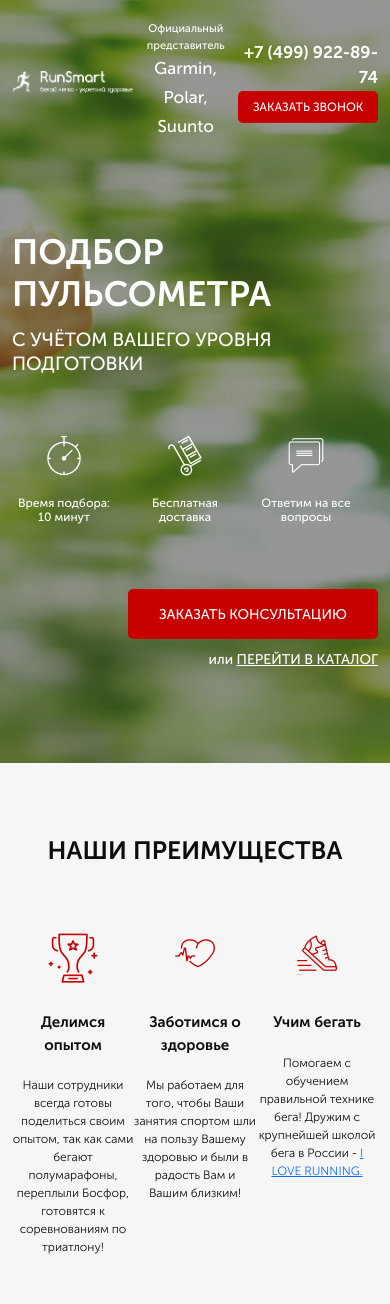
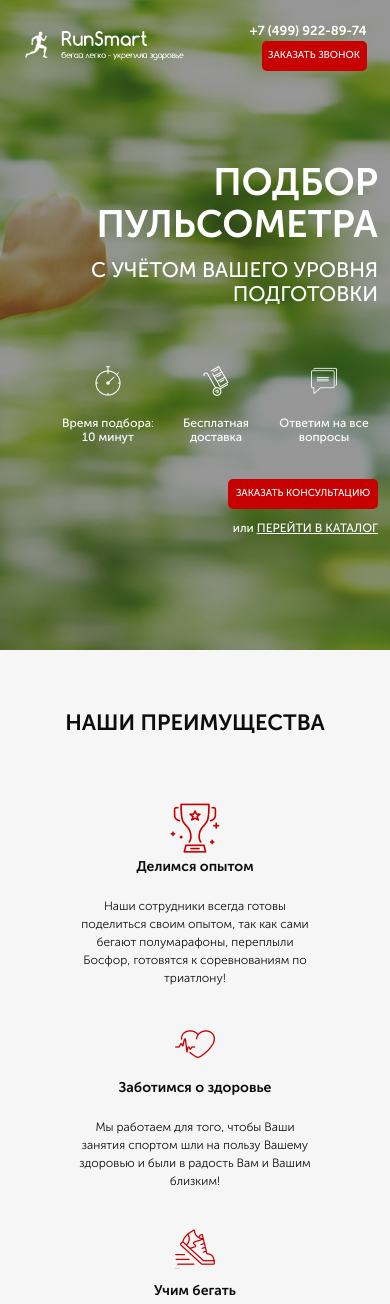
Before and after one commit to ilyalincoln/pulse, a website: page src/index.html in a window 390 px wide. Shown: the top 1304 px of the page. Drawn offline with Linux system fonts and the light colour scheme; files whose address does not match are found by name.

Commit message:
add mobile version (the first two sections)

```diff
--- a/src/scss/blocks/_advantages.scss
+++ b/src/scss/blocks/_advantages.scss
@@ -52,10 +52,11 @@
             font-size: 25px;
         }
         &__wrapper {
-            justify-content: space-evenly;
+            justify-content: center;
         }
         &__item {
             width: 200px;
+            margin: 0 10px 0 10px;
         }
         &__icon {
             width: 50px;
@@ -63,10 +64,31 @@
             font-size: 50px;
         }
         &__description-title {
-            font-size: 15px;
+            font-size: 14px;
         }
         &__description-subtitle {
             font-size: 12px;
         }
     }
 }
+
+@media (max-width: 575px) {
+    .advantages {
+        padding: 60px 0 60px;
+        &__title {
+            font-size: 22px;
+        }
+        &__wrapper {
+            flex-direction: column;
+            align-items: center;
+            margin-top: 30px;
+        }
+        &__item {
+            margin-top: 30px;
+            width: 235px;
+        }
+        &__description-title {
+            margin-top: 10px;
+        }
+    }
+}
--- a/src/scss/blocks/_buttons.scss
+++ b/src/scss/blocks/_buttons.scss
@@ -26,3 +26,27 @@
         }
     }
 }
+
+@media (max-width: 767px) {
+    .button {
+        width: 115px;
+        height: 25px;
+        font-size: 11px;
+        &_main {
+            width: 175px;
+            height: 35px;
+        }
+    }
+}
+
+@media (max-width: 575px) {
+    .button {
+        width: 105px;
+        height: 30px;
+        font-size: 10px;
+        &_main {
+            margin-top: 35px;
+            width: 150px;
+        }
+    }
+}
--- a/src/scss/blocks/_header.scss
+++ b/src/scss/blocks/_header.scss
@@ -57,3 +57,29 @@
         }
     }
 }
+
+@media (max-width: 767px) {
+    .header {
+        &__logo {
+            width: 160px;
+        }
+        &__contacts {
+            width: 160px;
+        }
+        &__phone {
+            font-size: 14px;
+        }
+    }
+}
+
+@media (max-width: 575px) {
+    .header {
+        justify-content: space-around;
+        &__text {
+            display: none;
+        }
+        &__phone {
+            font-size: 13px;
+        }
+    }
+}
--- a/src/scss/blocks/_selection.scss
+++ b/src/scss/blocks/_selection.scss
@@ -78,3 +78,38 @@
         }
     }
 }
+
+@media (max-width: 767px) {
+    .selection {
+        &__link {
+            font-size: 13px;
+        }
+    }
+}
+
+@media (max-width: 575px) {
+    .selection {
+        &__title {
+            font-size: 38px;
+            text-align: end;
+        }
+        &__subtitle {
+            font-size: 21px;
+            text-align: end;
+        }
+        &__icons {
+            width: 100%;
+            margin: 0;
+            margin-top: 60px;
+            justify-content: flex-end;
+        }
+        &__icon {
+            .icon-timer, .icon-delivery, .icon-questions {
+                font-size: 30px;
+            }
+        }
+        &__link {
+            font-size: 12px;
+        }
+    }
+}
```
Also changed, not shown: src/css/style.min.css.
